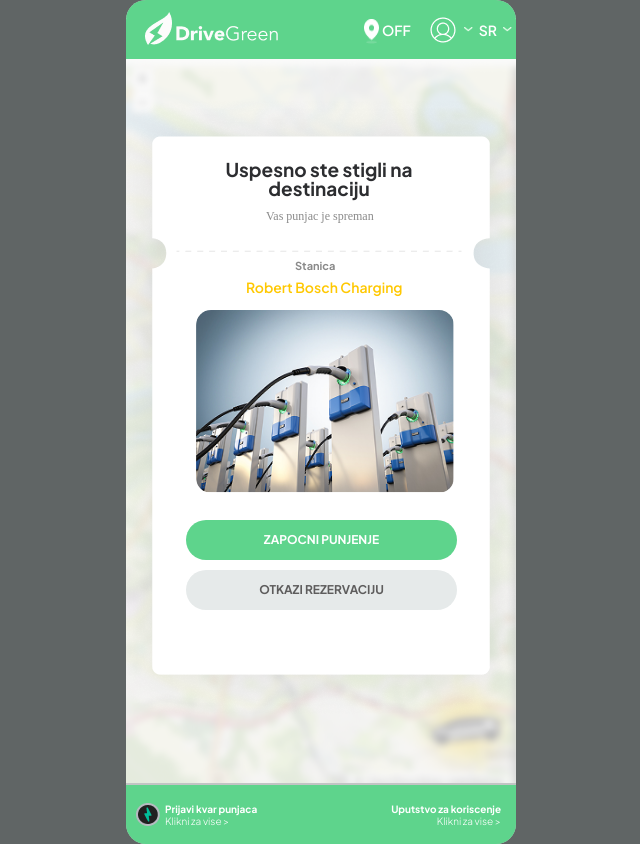
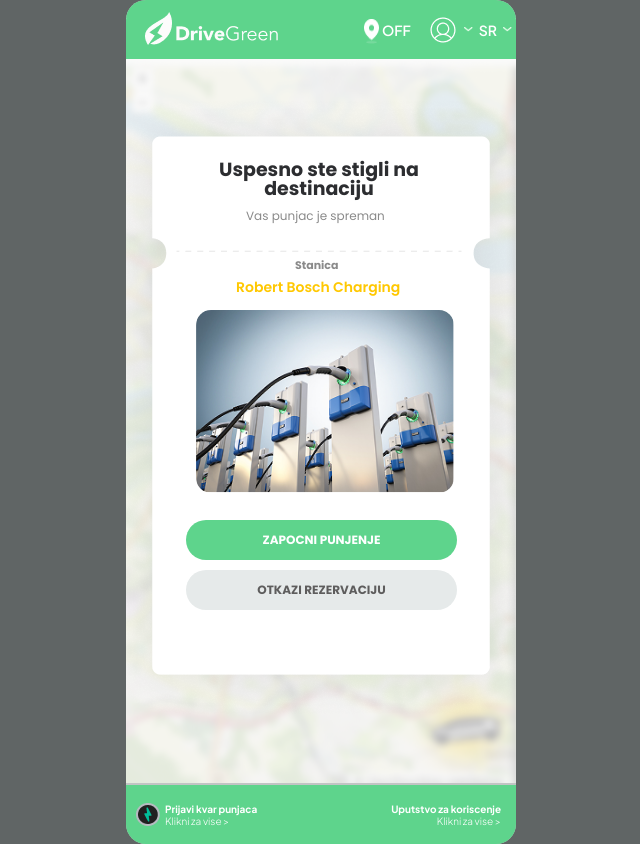
Before and after one commit to VladaTasic987/DriveGreen, a React (Vite) app in the folder DriveGreen/: page /successfulDestination in a window 1280 px wide. Shown: the whole page, without its empty margins (319-959 px from the left). Built offline with nearby package versions, Linux system fonts and the light colour scheme.

Commit message:
Font Poppins added

```diff
--- a/DriveGreen/src/App.scss
+++ b/DriveGreen/src/App.scss
@@ -11,6 +11,8 @@
 
 @import url("https://fonts.googleapis.com/css2?family=Montserrat:ital,wght@0,100..900;1,100..900&family=Plus+Jakarta+Sans:ital,wght@0,200..800;1,200..800&display=swap");
 
+@import url("https://fonts.googleapis.com/css2?family=Montserrat:ital,wght@0,100..900;1,100..900&family=Plus+Jakarta+Sans:ital,wght@0,200..800;1,200..800&family=Poppins:ital,wght@0,100;0,200;0,300;0,400;0,500;0,600;0,700;0,800;0,900;1,100;1,200;1,300;1,400;1,500;1,600;1,700;1,800;1,900&display=swap");
+
 @import "./assets/LoginComponents/Wellcome";
 @import "./assets/LoginComponents/Login";
 @import "./assets/LoginComponents/Register";
--- a/DriveGreen/src/assets/MapComponents/_ChargingProgress.scss
+++ b/DriveGreen/src/assets/MapComponents/_ChargingProgress.scss
@@ -26,7 +26,7 @@
         position: absolute;
 
         h4 {
-            font-family: Plus jakarta Sans;
+            font-family: Poppins;
             font-weight: 700;
             font-size: 15px;
             line-height: 100%;
@@ -34,7 +34,7 @@
         }
 
         p {
-            font-family: Plus jakarta Sans;
+            font-family: Poppins;
             font-weight: 400;
             font-size: 12px;
             line-height: 100%;
@@ -56,7 +56,7 @@
             display: flex;
             justify-content: center;
             align-items: center;
-            font-family: Plus Jakarta Sans;
+            font-family: Poppins;
             font-weight: 700;
             font-size: 12px;
             line-height: 100%;
--- a/DriveGreen/src/assets/MapComponents/_CongradulationsCharging.scss
+++ b/DriveGreen/src/assets/MapComponents/_CongradulationsCharging.scss
@@ -38,7 +38,7 @@
         position: absolute;
         z-index: 2;
         width: 100%;
-        font-family: Plus Jakarta Sans;
+        font-family: Poppins;
         font-weight: 700;
         font-size: 19px;
         line-height: 100%;
@@ -49,9 +49,9 @@
     .ready-text {
         position: absolute;
         top: 150px;
-        left: 120px;
+        left: 110px;
         z-index: 2;
-        font-family: Puls Jakarta Sans;
+        font-family: Poppins;
         font-weight: 400;
         font-size: 12px;
         line-height: 100%;
@@ -70,7 +70,7 @@
         z-index: 2;
         top: 200px;
         left: 169px;
-        font-family: Plus Jakarta Sans;
+        font-family: Poppins;
         font-weight: 700;
         font-size: 11px;
         color: rgba(138, 138, 138, 1);
@@ -81,8 +81,8 @@
         position: absolute;
         z-index: 2;
         top: 220px;
-        left: 120px;
-        font-family: Plus  Jakarta Sans;
+        left: 115px;
+        font-family: Poppins;
         font-weight: 600;
         font-size: 14px;
         line-height: 100%;
@@ -142,7 +142,7 @@
         display: flex;
         justify-content: center;
         align-items: center;
-        font-family: Plus Jakarta Sans;
+        font-family: Poppins;
         font-weight: 700;
         font-size: 12px;
         line-height: 100%;
--- a/DriveGreen/src/assets/MapComponents/_SuccessfulDestination.scss
+++ b/DriveGreen/src/assets/MapComponents/_SuccessfulDestination.scss
@@ -39,7 +39,7 @@
         position: absolute;
         z-index: 3;
         width: 100%;
-        font-family: Plus Jakarta Sans;
+        font-family: Poppins;
         font-weight: 700;
         font-size: 19px;
         line-height: 100%;
@@ -50,9 +50,9 @@
     .ready-text {
         position: absolute;
         top: 150px;
-        left: 140px;
+        left: 120px;
         z-index: 3;
-        font-family: Puls Jakarta Sans;
+        font-family: Poppins;
         font-weight: 400;
         font-size: 12px;
         line-height: 100%;
@@ -71,7 +71,7 @@
         z-index: 3;
         top: 200px;
         left: 169px;
-        font-family: Plus Jakarta Sans;
+        font-family: Poppins;
         font-weight: 700;
         font-size: 11px;
         color: rgba(138, 138, 138, 1);
@@ -82,8 +82,8 @@
         position: absolute;
         z-index: 3;
         top: 220px;
-        left: 120px;
-        font-family: Plus  Jakarta Sans;
+        left: 110px;
+        font-family: Poppins;
         font-weight: 600;
         font-size: 14px;
         line-height: 100%;
@@ -113,7 +113,7 @@
         display: flex;
         justify-content: center;
         align-items: center;
-        font-family: Plus Jakarta Sans;
+        font-family: Poppins;
         font-weight: 700;
         font-size: 12px;
         line-height: 100%;
@@ -143,7 +143,7 @@
         display: flex;
         justify-content: center;
         align-items: center;
-        font-family: Plus Jakarta Sans;
+        font-family: Poppins;
         font-weight: 700;
         font-size: 12px;
         line-height: 100%;
```
